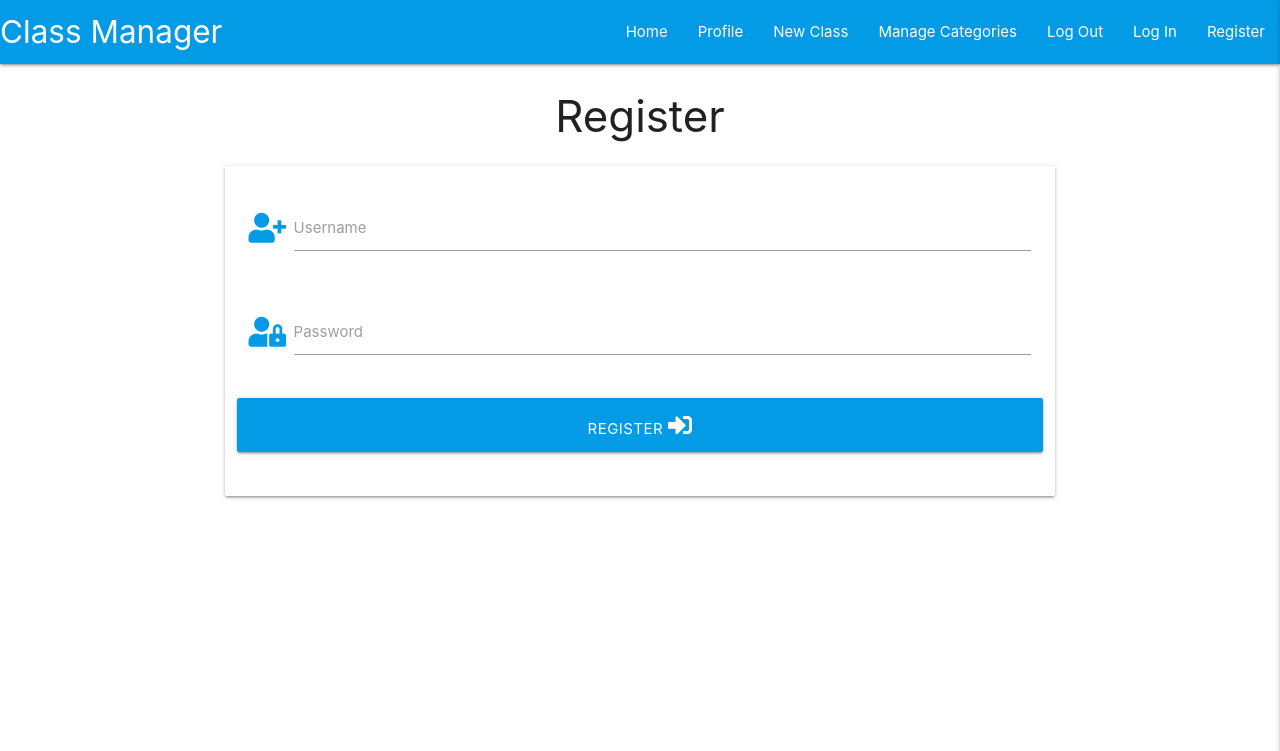
After one commit to garyburke888/class_manager, a Flask app: page /register in a window 1280 px wide. The commit adds this page. Shown: the top 751 px of the page. Run offline with Flask 2, Linux system fonts and the light colour scheme; some libraries are stand-ins or nearby versions.

Commit message:
Add register template

```diff
--- a/app.py
+++ b/app.py
@@ -4,6 +4,7 @@ from flask import (
     redirect, request, session, url_for)
 from flask_pymongo import PyMongo
 from bson.objectid import ObjectId
+from werkzeug.security import generate_password_hash, check_password_hash
 if os.path.exists("env.py"):
     import env
 
@@ -24,6 +25,11 @@ def get_classes():
     return render_template("classes.html", classes=classes)
 
 
+@app.route("/register", methods=["GET", "POST"])
+def register():
+    return render_template("register.html")
+
+
 if __name__ == "__main__":
     app.run(host=os.environ.get("IP"),
             port=int(os.environ.get("PORT")),
--- a/templates/base.html
+++ b/templates/base.html
@@ -15,7 +15,7 @@
 
     <header>
         <!-- top navbar -->
-		<nav class="nav-extended pink darken-1">
+		<nav class="nav-extended light-blue darken-1">
 			<div class="nav-wrapper">
 				<a href="{{ url_for('get_classes') }}" class="brand-logo">Class Manager</a>
 				<a href="#" data-target="mobile-demo" class="sidenav-trigger right"><i class="fas fa-bars"></i></a>
@@ -26,21 +26,21 @@
 					<li><a href="#">Manage Categories</a></li>
 					<li><a href="#">Log Out</a></li>
 					<li><a href="#">Log In</a></li>
-					<li><a href="#">Register</a></li>
+					<li><a href="{{ url_for('register') }}">Register</a></li>
 				</ul>
 			</div>
 		</nav>
 
         <!-- mobile sidenav -->
 		<ul class="sidenav" id="mobile-demo">
-            <li><h4 class="center-align pink-text text-darken 1">Class Manager</h4></li>
+            <li><h4 class="center-align light-blue-text text-darken 4">Class Manager</h4></li>
             <li><a href="{{ url_for('get_classes') }}">Home</a></li>
             <li><a href="#">Profile</a></li>
             <li><a href="#">New Class</a></li>
             <li><a href="#">Manage Categories</a></li>
             <li><a href="#">Log Out</a></li>
             <li><a href="#">Log In</a></li>
-            <li><a href="#">Register</a></li>
+            <li><a href="{{ url_for('register') }}">Register</a></li>
 		</ul>
 	</header>
 
--- /dev/null
+++ b/templates/register.html
@@ -0,0 +1,35 @@
+{% extends "base.html" %}
+{% block content %}
+
+    <h3 class="center-align">Register</h3>
+
+    <div class="row">
+        <form class="col s12 m8 offset-m2" method="POST" action="{{ url_for('register') }}">
+            <div class="card-panel">
+                <!-- username -->
+                <div class="row">
+					<div class="input-field col s12">
+						<i class="fas fa-user-plus prefix light-blue-text text-darken-1"></i>
+						<input id="username" name="username" type="text" class="validate">
+						<label for="username">Username</label>
+					</div>
+                </div>
+                <!-- passowrd -->
+                <div class="row">
+                    <div class="input-field col s12">
+						<i class="fas fa-user-lock prefix light-blue-text text-darken-1"></i>
+                        <input id="password" name="password" type="password" class="validate">
+                        <label for="password">Password</label>
+                    </div>
+                </div>
+                <!-- register -->
+                <div class="row">
+                    <button type="submit" class="col s12 btn-large light-blue darken-1">
+                        Register <i class="fas fa-sign-in-alt"></i>
+                    </button>
+                </div>
+            </div>
+        </form>
+    </div>
+
+{% endblock %}
```
